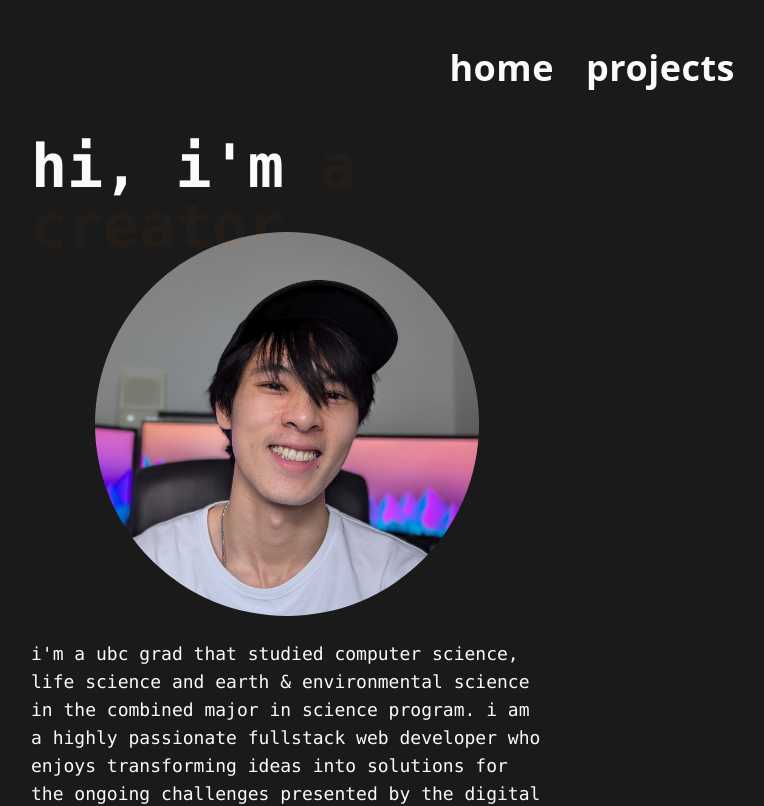
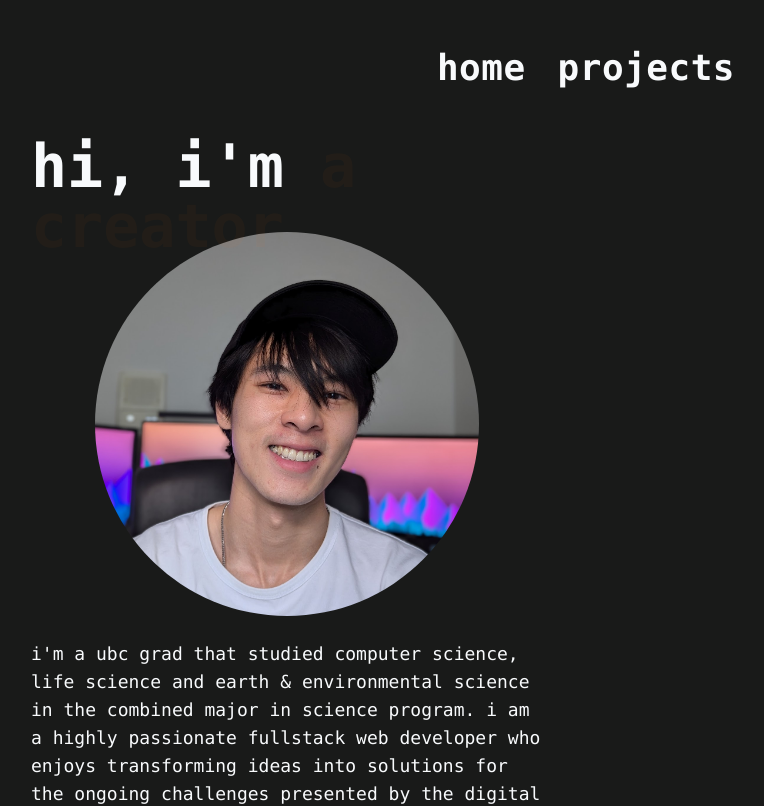
Before and after one commit to RaymoZou/personal-profile, a Next.js app: page / in a window 1280 px wide. Shown: the top 806 px of the page, without its empty margins (353-1117 px from the left). Built offline with nearby package versions, Linux system fonts and the light colour scheme.

Commit message:
add mono font

```diff
--- a/components/Nav.jsx
+++ b/components/Nav.jsx
@@ -1,6 +1,6 @@
 export default function Nav() {
   return (
-    <div className="flex mt-12 gap-8 text-xl tracking-wide font-semibold justify-center lg:justify-end lg:mr-48">
+    <div className="font-mono flex mt-12 gap-8 text-xl tracking-wide font-semibold justify-center lg:justify-end lg:mr-48">
       <a className="hover:opacity-50 font-bold text-4xl duration-300" href="/">home</a>
       <a className="hover:opacity-50 font-bold text-4xl duration-300" href="#projects">projects</a>
     </div>
```
